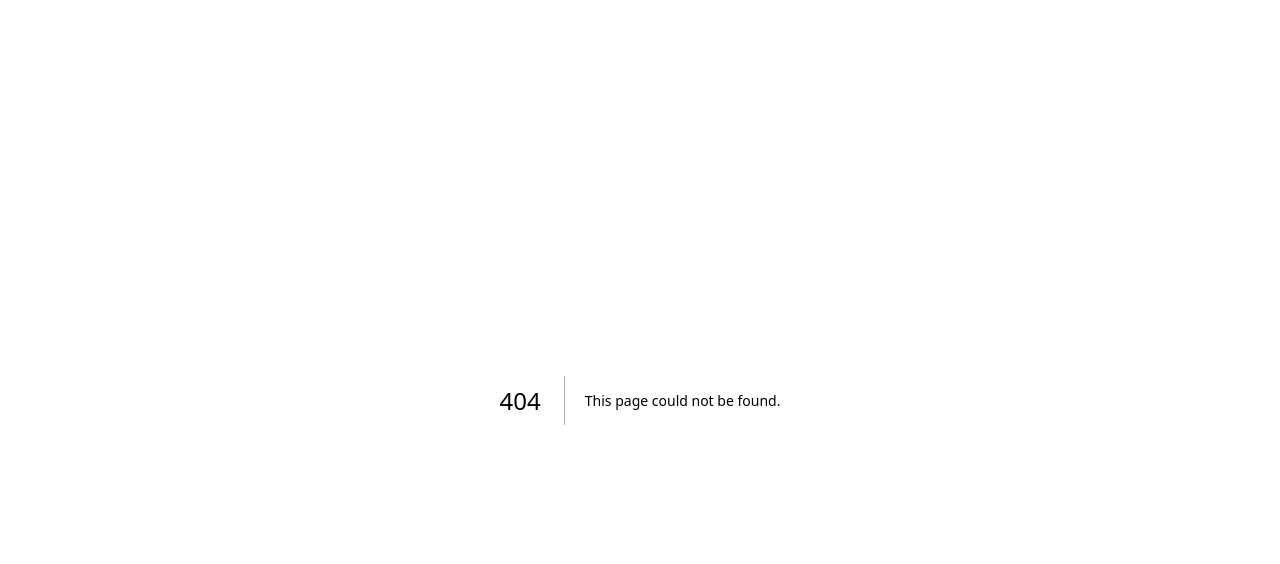
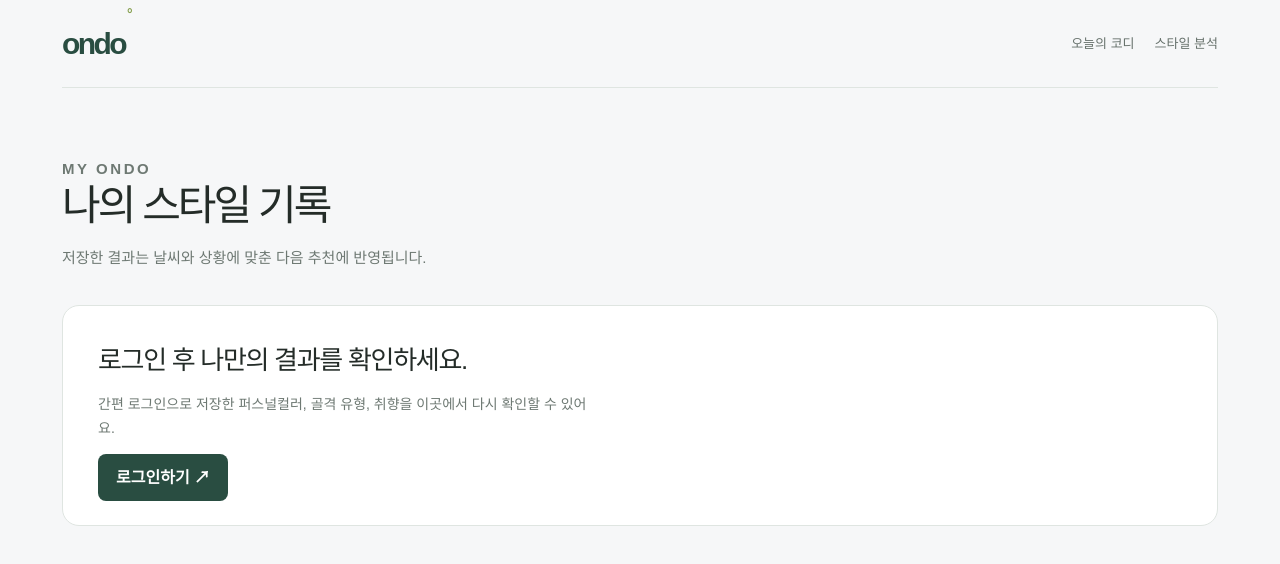
Before and after one commit to dnjfht/ondo-daily-style, a Next.js app: page /mypage in a window 1280 px wide. Before the commit this address had no page. Shown: the top 564 px of the page. Built offline with nearby package versions, Linux system fonts and the light colour scheme; no server answers.

Commit message:
feat: add saved style profile page

```diff
--- /dev/null
+++ b/app/mypage/mypage.css
@@ -0,0 +1,7 @@
+.empty-state,.my-style-card { background:white; border:1px solid var(--line); border-radius:17px; padding:35px; }
+.empty-state h2,.my-style-card h2 { margin:0; font-size:26px; letter-spacing:-.05em; }
+.empty-state p { color:var(--muted); max-width:490px; font-size:14px; line-height:1.7; margin:13px 0 25px; }
+.my-style-card>div { display:flex; gap:38px; border-top:1px solid var(--line); margin:23px 0; padding-top:16px; }
+.my-style-card span { display:grid; gap:6px; font-size:14px; }
+.my-style-card span b { color:#78847d; font-size:10px; }
+@media (max-width:820px) { .empty-state,.my-style-card { padding:25px; }.my-style-card>div { gap:22px; } }
--- /dev/null
+++ b/app/mypage/page.tsx
@@ -0,0 +1,25 @@
+import Link from "next/link";
+import { createClient, hasSupabaseEnv } from "@/lib/supabase/server";
+import "./mypage.css";
+
+const colorLabel: Record<string, string> = { warm: "웜", cool: "쿨", neutral: "뉴트럴" };
+const bodyLabel: Record<string, string> = { straight: "스트레이트", wave: "웨이브", natural: "내추럴" };
+
+export default async function MyPage() {
+  let profile: { personal_color: string | null; body_type: string | null; preferred_style: string | null; analysis_completed_at: string | null } | null = null;
+  let signedIn = false;
+  if (hasSupabaseEnv()) {
+    const supabase = await createClient();
+    const { data: { user } } = await supabase.auth.getUser();
+    if (user) {
+      signedIn = true;
+      const { data } = await supabase.from("profiles").select("personal_color,body_type,preferred_style,analysis_completed_at").eq("id", user.id).maybeSingle();
+      profile = data;
+    }
+  }
+  return <main className="shell mypage">
+    <header className="topbar"><Link className="brand" href="/">ondo<sup>°</sup></Link><div className="header-actions"><Link href="/">오늘의 코디</Link><Link href="/profile">스타일 분석</Link></div></header>
+    <section className="profile-intro"><p className="eyebrow">MY ONDO</p><h1>나의 스타일 기록</h1><p>저장한 결과는 날씨와 상황에 맞춘 다음 추천에 반영됩니다.</p></section>
+    {!signedIn ? <section className="empty-state"><h2>로그인 후 나만의 결과를 확인하세요.</h2><p>간편 로그인으로 저장한 퍼스널컬러, 골격 유형, 취향을 이곳에서 다시 확인할 수 있어요.</p><Link className="primary" href="/login">로그인하기 ↗</Link></section> : !profile ? <section className="empty-state"><h2>아직 저장된 스타일 분석이 없어요.</h2><p>간단한 셀프 체크를 마치면 오늘의 추천에 색과 핏을 적용합니다.</p><Link className="primary" href="/profile">스타일 분석 시작하기 ↗</Link></section> : <section className="my-style-card"><p className="eyebrow">SAVED STYLE PROFILE</p><h2>{colorLabel[profile.personal_color ?? ""] ?? "미설정"} 톤 · {bodyLabel[profile.body_type ?? ""] ?? "미설정"}</h2><div><span><b>무드</b>{profile.preferred_style ?? "미설정"}</span><span><b>저장일</b>{profile.analysis_completed_at ? new Intl.DateTimeFormat("ko-KR", { dateStyle: "medium" }).format(new Date(profile.analysis_completed_at)) : "미설정"}</span></div><Link className="primary" href="/profile">결과 수정하기 ↗</Link></section>}
+  </main>;
+}
--- a/components/ondo-dashboard.tsx
+++ b/components/ondo-dashboard.tsx
@@ -38,7 +38,7 @@ export function OndoDashboard({ outfits }: { outfits: Outfit[] }) {
     <header className="topbar">
       <Link className="brand" href="/">ondo<sup>°</sup></Link>
       <span className="brand-copy">오늘의 온도, 나의 스타일</span>
-      <div className="header-actions"><Link href="/profile">나의 스타일 분석</Link><Link className="login-link" href="/login">로그인</Link></div>
+      <div className="header-actions"><Link href="/profile">나의 스타일 분석</Link><Link href="/mypage">마이페이지</Link><Link className="login-link" href="/login">로그인</Link></div>
     </header>
 
     <section className="hero">
```
